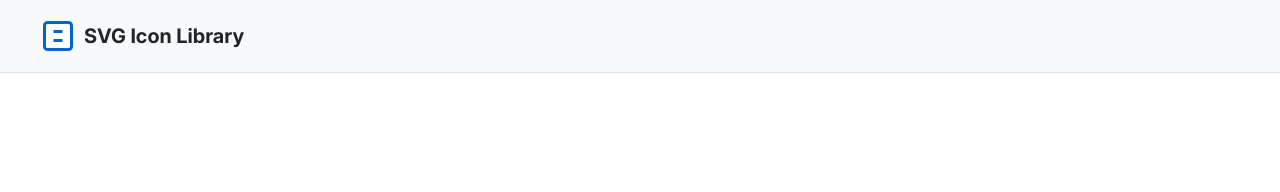
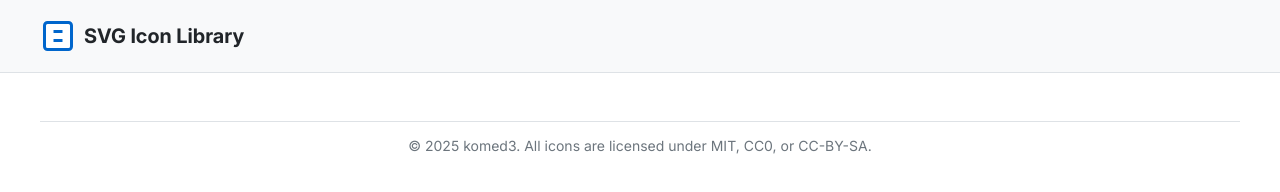
Before and after one commit to komed3/icon-library, a plain HTML site: page index.html in a window 1280 px wide. Drawn offline with nearby package versions, Linux system fonts and the light colour scheme.

Commit message:
add footer

```diff
--- a/index.html
+++ b/index.html
@@ -22,5 +22,10 @@
                 <div class="header-controls"></div>
             </div>
         </header>
+        <footer class="footer">
+            <div class="footer-content container">
+                <p>&copy; 2025 komed3. All icons are licensed under MIT, CC0, or CC-BY-SA.</p>
+            </div>
+    </footer>
     </body>
 </html>
--- a/static/styles.css
+++ b/static/styles.css
@@ -93,3 +93,17 @@ body {
     width: 36px;
     height: 36px;
 }
+
+/** footer */
+
+.footer {
+    margin: var( --spacing-xxl ) 0;
+}
+
+.footer-content {
+    padding-top: var( --spacing-md );
+    text-align: center;
+    font-size: 14px;
+    color: var( --text-secondary );
+    border-top: var( --border-width ) solid var( --border-color );
+}
```
Also changed, not shown: static/styles.min.css.
